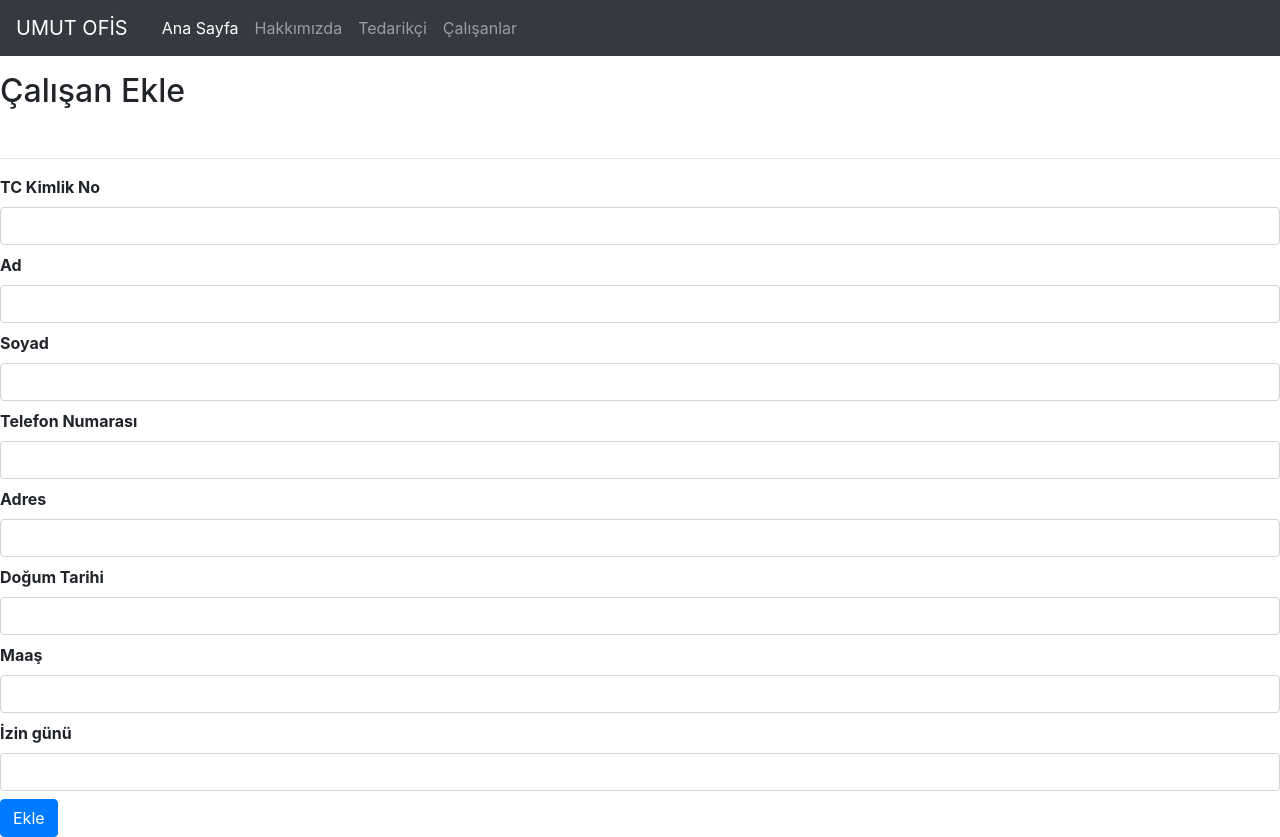
After one commit to berkay-deniz/Stationery-Business, a Flask app: page /staff in a window 1280 px wide. The commit adds this page. Run offline with Flask 2, Linux system fonts and the light colour scheme; some libraries are stand-ins or nearby versions.

Commit message:
form update

```diff
--- a/Stationery_db/main.py
+++ b/Stationery_db/main.py
@@ -1,6 +1,6 @@
 from flask import Flask,render_template,flash,redirect,url_for,session,logging,request
 import pyodbc
-from wtforms import Form,StringField,TextAreaField,PasswordField,validators,IntegerField
+from wtforms import Form,StringField,TextAreaField,PasswordField,validators,IntegerField,DateField
 
 conn = pyodbc.connect(
     "Driver={SQL Server};"
@@ -11,9 +11,21 @@ conn = pyodbc.connect(
 
 class SupplierForm(Form):
     name = StringField('Tedarikçi İsmi',validators = [validators.length(max=50,message='Çok fazla karakter girdiniz!'), validators.DataRequired('Bu alan gerekli')])
+    phoneNumber = StringField('Telefon Numarası')
+    address = StringField('Adres')
+    debt = IntegerField('Borç')
+
+
+class StaffForm(Form):
+    tckn = IntegerField("TC Kimlik No",validators=[ validators.DataRequired('Bu alan gerekli!')])
+    fname = StringField('Ad', validators = [validators.length(max=25,message='Çok fazla karakter girdiniz!'), validators.DataRequired('Bu alan gerekli')])
+    lname = StringField('Soyad', validators = [validators.length(max=25,message='Çok fazla karakter girdiniz!'), validators.DataRequired('Bu alan gerekli')])
     phoneNumber = IntegerField('Telefon Numarası')
     address = StringField('Adres')
-    debt = IntegerField('Borç')
+    bdate = StringField('Doğum Tarihi')
+    wage = IntegerField('Maaş')
+    rest = IntegerField('İzin günü')
+
 
 def readProductType(conn):
     cursor = conn.cursor()
@@ -50,15 +62,29 @@ def insertSupplier(conn, name, phone, address, debt):
     conn.commit()
     print("Inserted")
 
+
+def insertStaff(conn, tckn, fname, lname, phone, address, bdate, wage, rest):
+    cursor=conn.cursor()
+    cursor.execute(
+        'insert into STAFF (Tckn, FirstName, LastName, PhoneNumber, Address, BirthDate, Wage, DaysOfRest) values (?,?,?,?,?,?,?,?)',
+        (tckn, fname, lname, phone, address, bdate, wage, rest)
+    )
+    conn.commit()
+    print("Inserted")
+
+
+
 app = Flask(__name__)
 
 @app.route("/")
 def index():
     return render_template("index.html")
 
+
 @app.route("/about")
 def about():
     return render_template("about.html")
+
 
 @app.route("/supplier", methods=["GET","POST"])
 def supplier():
@@ -74,13 +100,24 @@ def supplier():
     else:
         return render_template("supplier.html",form = form)
 
-@app.route("/about/afy")
-def afy():
-    return "AFY hakkında"
+@app.route("/staff", methods=["GET","POST"])
+def staff():
+    form = StaffForm(request.form)
 
-@app.route("/about/VG")
-def VG():
-    return "VG hakkında"
+    if request.method == "POST" and form.validate():
+        tckn = form.tckn.data
+        fname = form.fname.data
+        lname = form.lname.data
+        phone = form.phoneNumber.data
+        address = form.address.data
+        bdate = form.bdate.data
+        wage = form.wage.data
+        rest = form.rest.data
+        insertStaff(conn, tckn, fname, lname, phone, address, bdate, wage, rest)
+        return redirect('/')
+
+    else:
+        return render_template("staff.html",form = form)
 
 if __name__ ==  "__main__":
     app.run(debug=True)
--- a/Stationery_db/templates/includes/navbar.html
+++ b/Stationery_db/templates/includes/navbar.html
@@ -11,6 +11,12 @@
         <li class="nav-item">
           <a class="nav-link" href="/about">Hakkımızda</a>
         </li>
+        <li class="nav-item">
+          <a class="nav-link" href="/supplier">Tedarikçi</a>
+        </li>
+        <li class="nav-item">
+          <a class="nav-link" href="/staff">Çalışanlar</a>
+        </li>
       </ul>
     </div>
   </nav>
--- /dev/null
+++ b/Stationery_db/templates/staff.html
@@ -0,0 +1,28 @@
+{% extends 'layout.html' %}
+
+{% block title %}
+    Çalışanlar
+{% endblock title %}
+
+{% block content %}
+{% from "includes/formhelpers.html" import render_field %}
+    <h2>Çalışan Ekle</h2>
+    <br>
+    <hr>
+
+    <form method="post">
+
+        {{ render_field(form.tckn, class="form-control") }}
+        {{ render_field(form.fname, class="form-control") }}
+        {{ render_field(form.lname, class="form-control") }}
+        {{ render_field(form.phoneNumber, class="form-control") }}
+        {{ render_field(form.address, class="form-control") }}
+        {{ render_field(form.bdate, class="form-control") }}
+        {{ render_field(form.wage, class="form-control") }}
+        {{ render_field(form.rest, class="form-control") }}
+        <button type="submit" class="btn btn-primary">Ekle</button>
+</form>
+
+
+
+{% endblock content %}
```
